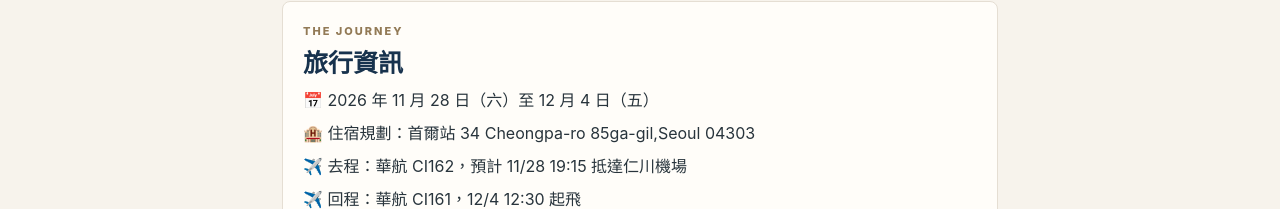
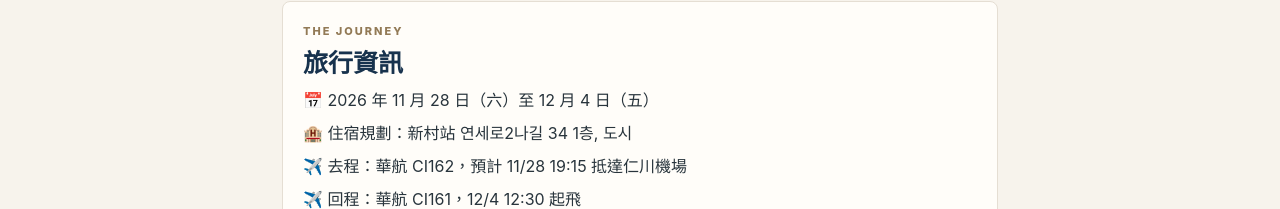
Before and after one commit to ivan78101/Seoul, a plain HTML site: page index.html in a window 1280 px wide. Shown: the part 728-937 px from the top of the page. Drawn offline with Linux system fonts and the light colour scheme.

Commit message:
Update index.html

```diff
--- a/index.html
+++ b/index.html
@@ -128,7 +128,7 @@ h2{font-size:25px;line-height:1.4;color:var(--navy);margin:4px 0}
     <div class="eyebrow">THE JOURNEY</div>
     <h2>旅行資訊</h2>
     <p>📅 2026 年 11 月 28 日（六）至 12 月 4 日（五）</p>
-    <p>🏨 住宿規劃：首爾站 34 Cheongpa-ro 85ga-gil,Seoul 04303</p>
+    <p>🏨 住宿規劃：新村站 연세로2나길 34 1층, 도시</p>
     <p>✈️ 去程：華航 CI162，預計 11/28 19:15 抵達仁川機場</p>
     <p>✈️ 回程：華航 CI161，12/4 12:30 起飛</p>
     <div class="stats">
```
